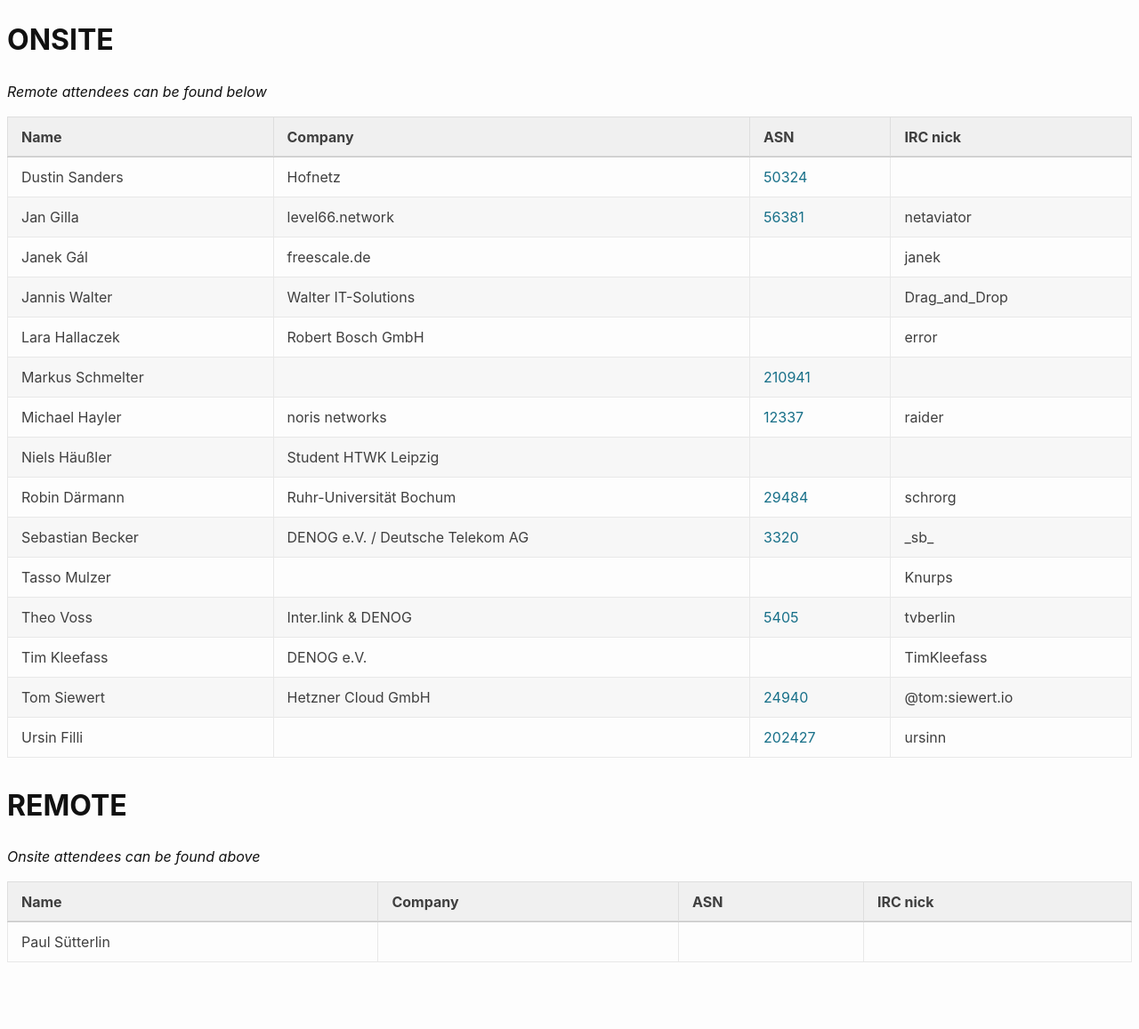
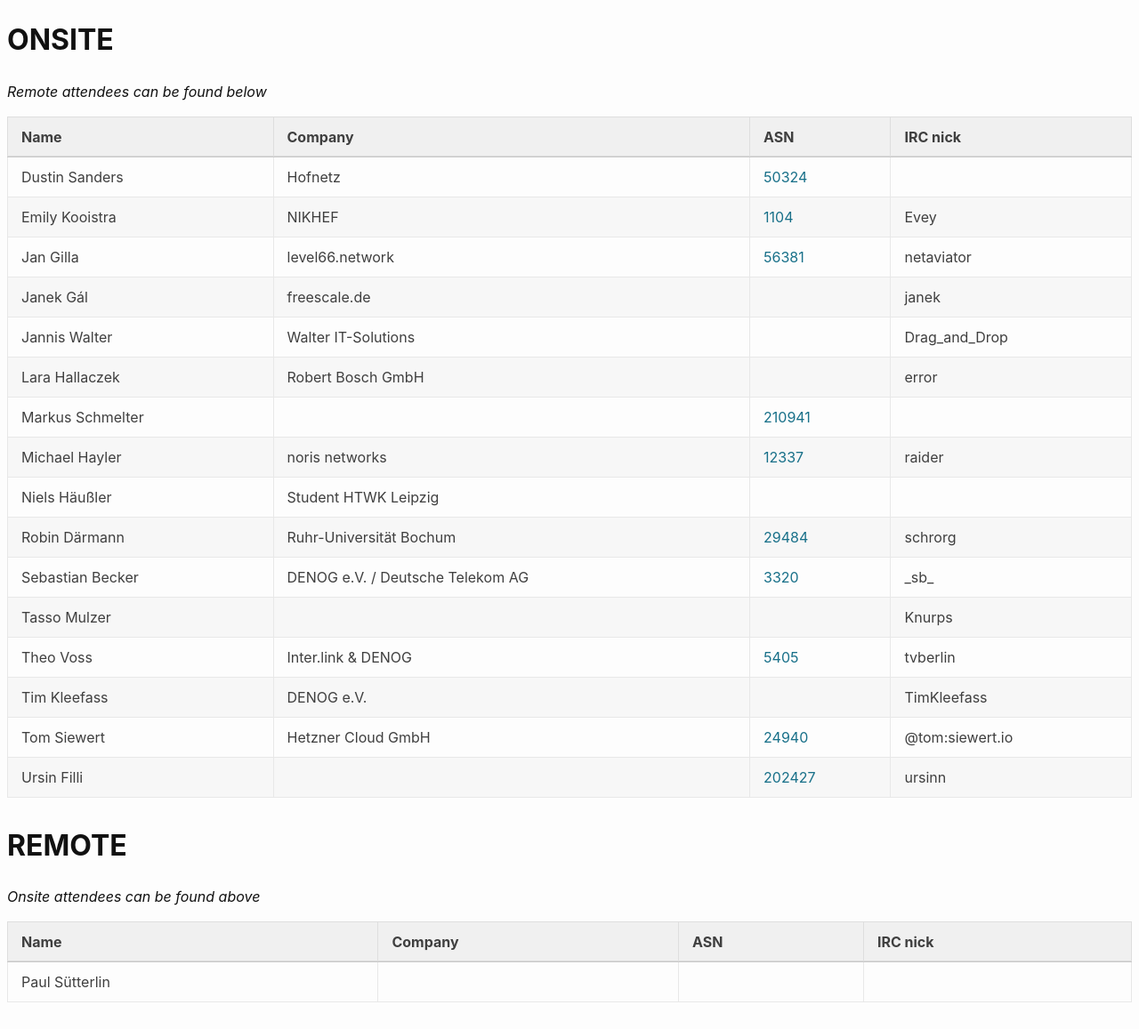
Before and after one commit to denog/pretix-attendeelist, a Jekyll site: the page built from denog16/index.markdown, in a window 1280 px wide and 1157 px high. Shown: the whole window at 89% size. Built offline with Jekyll 4.4.1, drawn with Linux system fonts in a browser that asks for light colours.

Commit message:
Latest data: Thu Jul  4 07:27:45 UTC 2024

```diff
--- a/_data/attendees_denog16_onsite.json
+++ b/_data/attendees_denog16_onsite.json
@@ -4,6 +4,12 @@
     "company": "Hofnetz",
     "irc": null,
     "asn": "50324"
+  },
+  {
+    "name": "Emily Kooistra",
+    "company": "NIKHEF",
+    "irc": "Evey",
+    "asn": "1104"
   },
   {
     "name": "Janek Gál",
```
